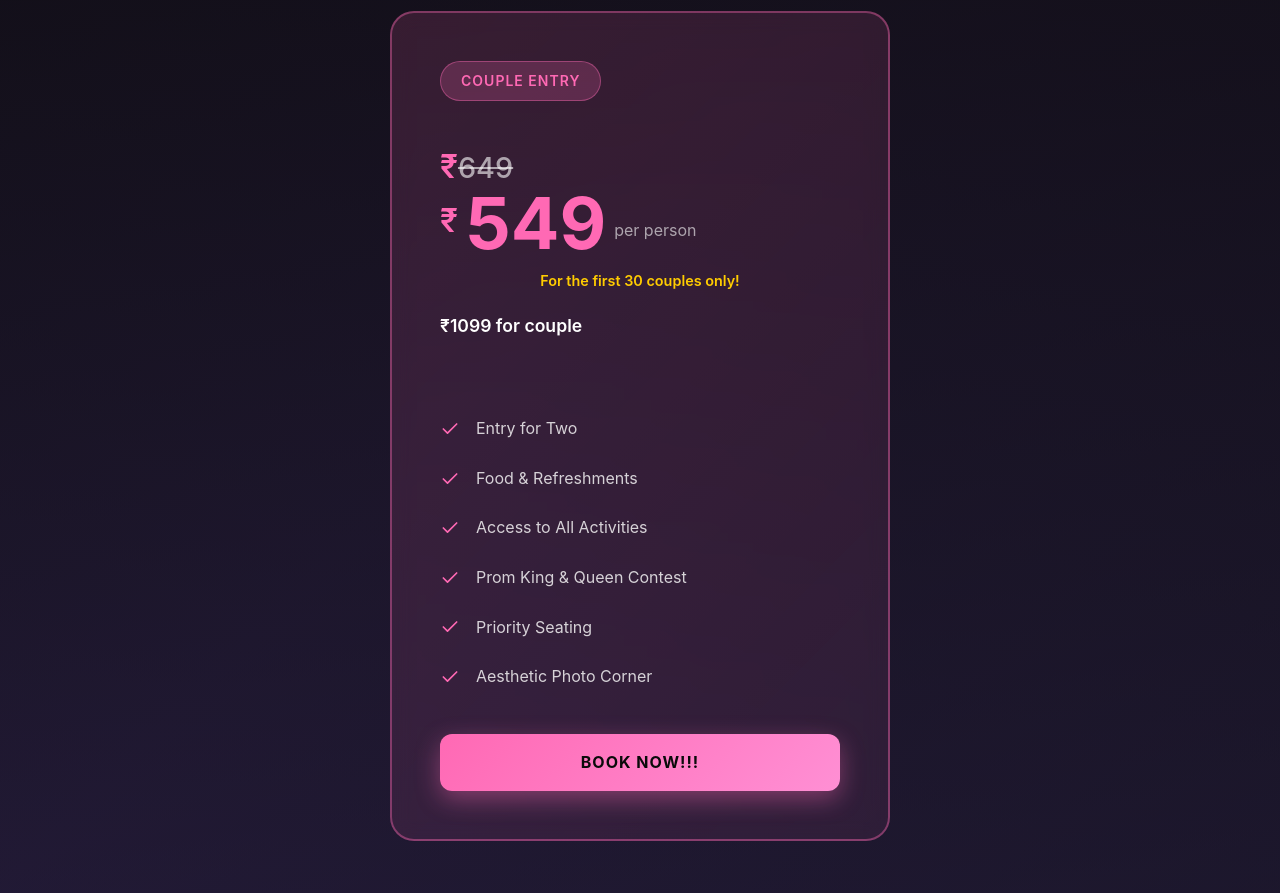
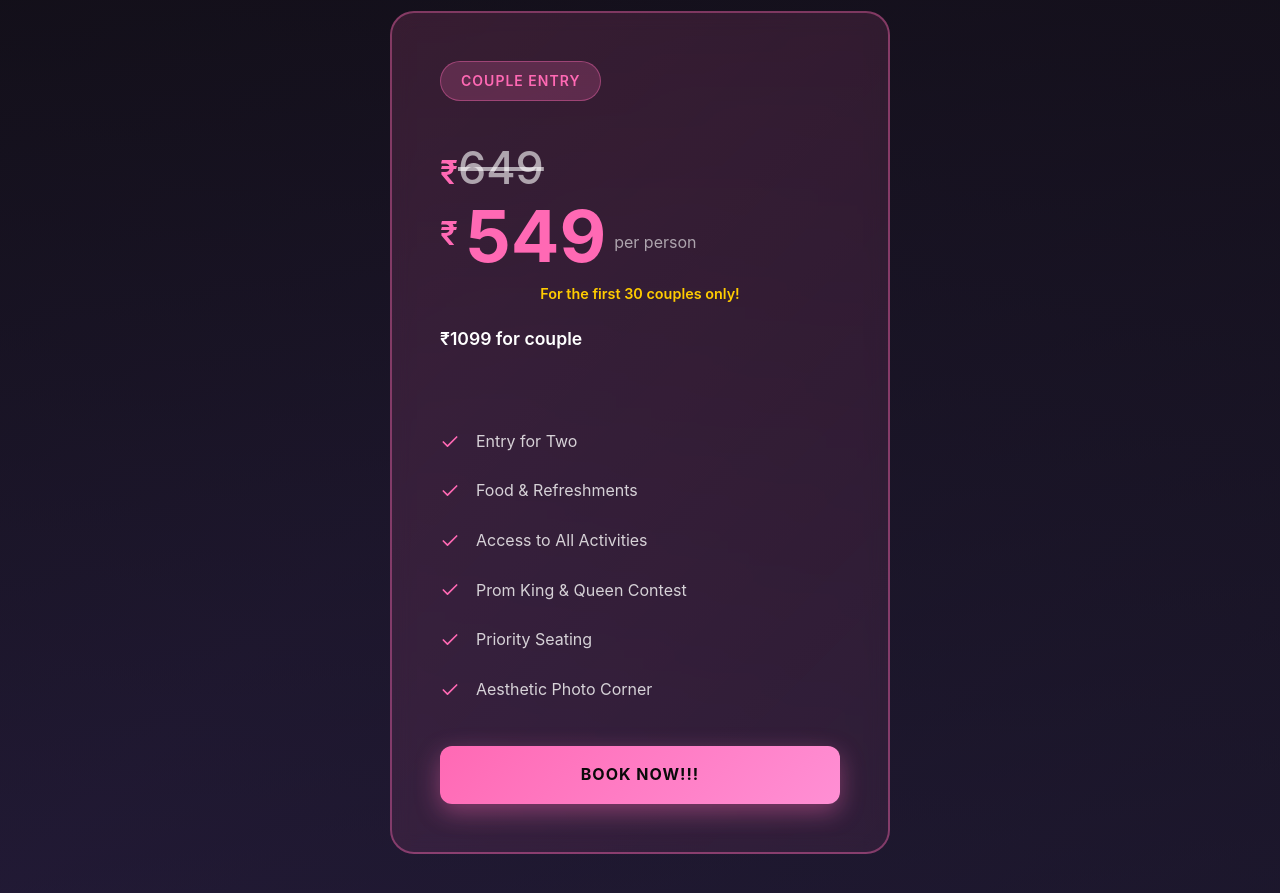
Before and after one commit to Architrb1795/prom, a React (Vite) app: page / in a window 1280 px wide. Shown: the part 3000-3893 px from the top of the page. Built offline with nearby package versions, Linux system fonts and the light colour scheme; the HTML template or start-up script is replaced by a standard one.

Commit message:
Updated Pricing.css

```diff
--- a/src/components/Pricing.css
+++ b/src/components/Pricing.css
@@ -210,7 +210,7 @@
 }
 
 .old-price-strike {
-  font-size: 1.8rem;
+  font-size: 2.8rem;
   font-weight: 500;
   color: rgba(255, 255, 255, 0.6);
   text-decoration: line-through; /* This adds the strikethrough */
```
